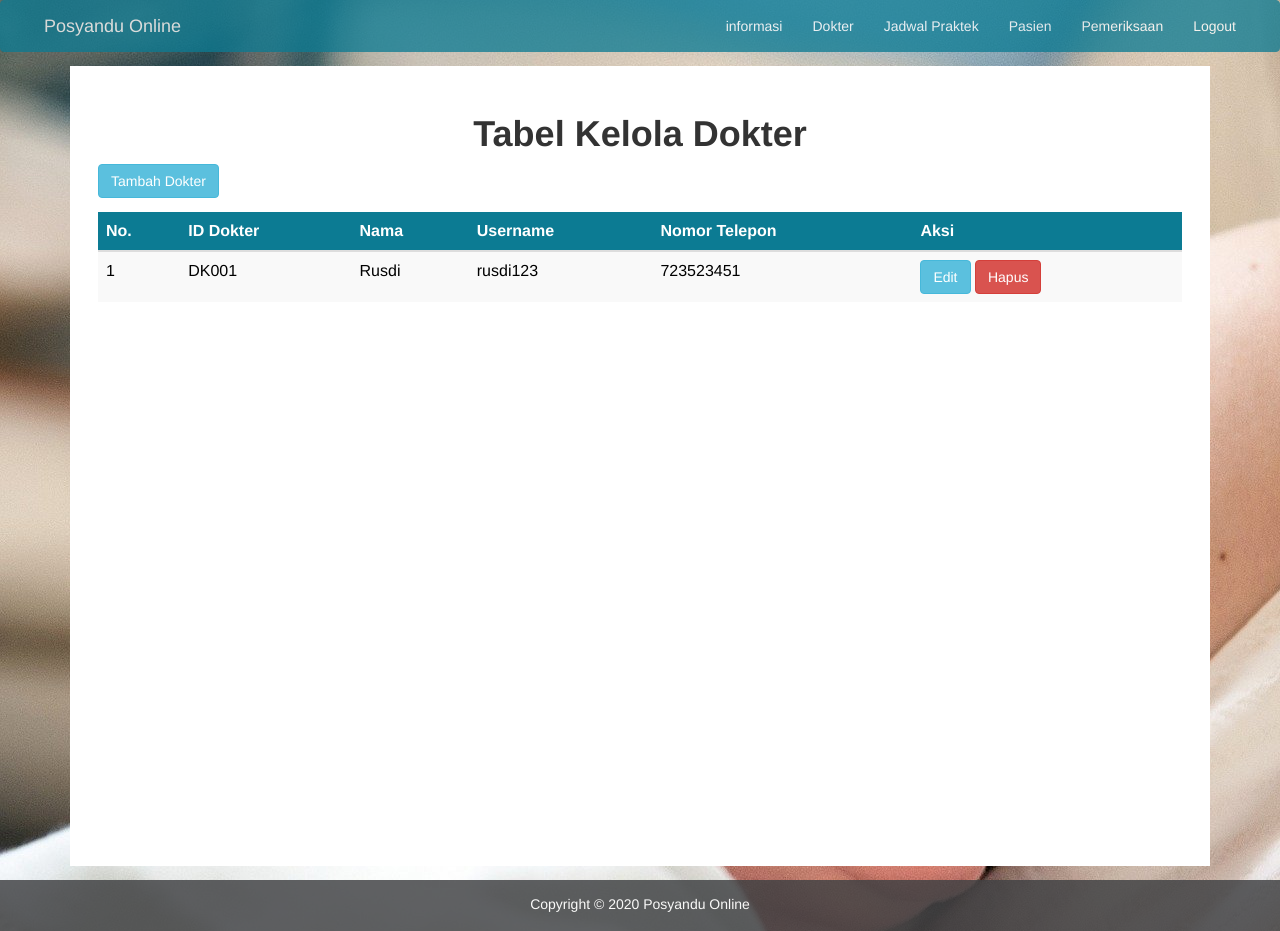
After one commit to ahmadfikri21/Posyandu, a CodeIgniter app: page /Posyandu/pengelola/dokter in a window 1280 px wide. The commit adds this page. Run offline with CodeIgniter, Linux system fonts and the light colour scheme; data comes from the database, SQL or seed files in the repository.

Commit message:
Pengelola Ditambah kelola Dokter, tapi blm selesai

```diff
--- a/application/config/autoload.php
+++ b/application/config/autoload.php
@@ -132,4 +132,4 @@ $autoload['language'] = array();
 |
 |	$autoload['model'] = array('first_model' => 'first');
 */
-$autoload['model'] = array('Pasien_model');
+$autoload['model'] = array('Pasien_model','Pengelola_model');
--- a/application/controllers/Pengelola.php
+++ b/application/controllers/Pengelola.php
@@ -3,6 +3,36 @@
         public function index(){
             $this->load->view('Pengelola/login');
         }
+
+        public function login(){
+
+        }
+
+        public function dokter(){
+            $data['isiDokter'] = $this->Pengelola_model->get_Dokter();
+
+            $this->load->view("templates/pengelola/headerPengelola");
+            $this->load->view("pengelola/kelolaDokter",$data);
+            $this->load->view("templates/pengelola/footerPengelola");
+        }
+
+        public function editDokter($id_dokter){
+            $data['dokter'] = $this->Pengelola_model->get_Dokter($id_dokter);
+
+            $this->load->view("templates/pengelola/headerPengelola");
+            $this->load->view('Pengelola/editDokter',$data);
+            $this->load->view("templates/pengelola/footerPengelola");
+        }
+
+        public function updateDK(){
+            $this->Pengelola_model->updateDK();
+            redirect('pengelola/dokter');
+        }
+
+        public function hapusDokter(){
+
+        }
+
     }
 
 
--- /dev/null
+++ b/application/models/Pengelola_model.php
@@ -0,0 +1,31 @@
+<?php
+    class Pengelola_model extends CI_Model{
+        public function __construct(){
+            $this->load->database();
+        }
+
+        public function get_Dokter($id_dokter = NULL){
+            if($id_dokter != NULL){
+                $query = $this->db->get_where('dokter',array('id_dokter' => $id_dokter));
+
+                return $query->row_array();
+            }
+
+            $query = $this->db->get('dokter');
+
+            return $query->result_array();
+        }
+
+        public function updateDK(){
+            $data = array(
+                'id_dokter' => $this->input->post('id_dokter'),
+                'nama' => $this->input->post('nama'),
+                'username' => $this->input->post('username'),
+                'no_telp' => $this->input->post('no_telp')
+            );
+
+            $this->db->where('id_dokter',$this->input->post('id_dokter'));
+            return $this->db->update('dokter',$data);
+        }
+    }
+?>
--- /dev/null
+++ b/application/views/Pengelola/kelolaDokter.php
@@ -0,0 +1,32 @@
+<div class="container">
+    <div class="panel-kelola-dokter">
+        <h1>Tabel Kelola Dokter</h1>
+        <a href="" class="btn btn-info tambah-dk">Tambah Dokter</a>
+        <table class="table table-striped">
+            <thead>
+                <tr class="head-tb-dk">
+                    <th>No.</th>
+                    <th>ID Dokter</th>
+                    <th>Nama</th>
+                    <th>Username</th>
+                    <th>Nomor Telepon</th>
+                    <th>Aksi</th>
+                </tr>
+            </thead>
+            <tbody>
+                <?php $i = 1 ?>
+                <?php foreach($isiDokter as $dokter): ?>
+                <tr>
+                    <td><?= $i++; ?></td>
+                    <td><?= $dokter['id_dokter'] ?></td>
+                    <td><?= $dokter['nama'] ?></td>
+                    <td><?= $dokter['username'] ?></td>
+                    <td><?= $dokter['no_telp'] ?></td>
+                    <td><a class="btn btn-info btn-small" href="<?php echo site_url('/Pengelola/editDokter/' . $dokter['id_dokter']); ?>">Edit</a>
+                        <a class="btn btn-danger btn-small" href="<?php echo site_url('/Pengelola/hapusDokter/' . $dokter['id_dokter']); ?>">Hapus</a></td>
+                </tr>
+                <?php endforeach; ?>
+            </tbody>
+        </table>
+    </div>
+</div>
--- a/application/views/templates/pengelola/footerPengelola.php
+++ b/application/views/templates/pengelola/footerPengelola.php
@@ -0,0 +1,4 @@
+<footer><p>Copyright &copy; 2020 Posyandu Online</p></footer>
+    </div>
+</body>
+</html>
--- a/application/views/templates/pengelola/headerPengelola.php
+++ b/application/views/templates/pengelola/headerPengelola.php
@@ -0,0 +1,24 @@
+<html>
+
+<head>
+    <link rel="stylesheet" href="<?php echo base_url() ?>assets/css/bootstrap.css">
+    <link rel="stylesheet" href="<?php echo base_url() ?>/assets/css/style.css">
+    <title>Posyandu</title>
+</head>
+
+<body>
+    <div class="container-body">
+        <nav class="navbar navbar-inverse nav-color nav-pasien">
+            <div class="container-fluid nav-con">
+                <div class="navbar-header">
+                    <a class="navbar-brand nav-txt-color" href="<?php echo base_url(); ?>pengelola/informasi">Posyandu Online</a>
+                </div>
+                <ul class="nav navbar-nav nav-txt-color navbar-right">
+                    <li><a href="<?php echo base_url(); ?>pengelola/informasi">informasi</a></li>
+                    <li><a href="<?php echo base_url(); ?>pengelola/dokter">Dokter</a></li>
+                    <li><a href="<?php echo base_url() ?>pengelola/jadwalPraktek">Jadwal Praktek</a></li>
+                    <li><a href="<?php echo base_url() ?>pengelola/pasien">Pasien</a></li>
+                    <li><a href="<?php echo base_url() ?>pengelola/pemeriksaan">Pemeriksaan</a></li>
+                    <li><a href="<?php echo base_url() ?>pengelola/logout">Logout</a></li>
+                </ul>
+        </nav>
--- a/assets/css/style.css
+++ b/assets/css/style.css
@@ -382,8 +382,31 @@ footer p{/* mengatur tulisan di footer */
 }
 /*----------------------------------------------------CSS PENGELOLA--------------------------------------------------- */
 .login-panel{
-    background: #00A8CC;
+    background: #fff;
     padding: 1em;
     border-radius:10px;
     margin-top:15%;
+    margin-bottom:15%;
 }
+
+.panel-kelola-dokter{
+    background:#fff;
+    padding:2em;
+    margin-top: 1em;
+    margin-bottom :1em;
+    height: 100%;
+}
+
+.panel-kelola-dokter h1{
+    text-align:center;
+    font-weight: bold;
+}
+
+.head-tb-dk{ /* merubah warna thead di kelola dokter */
+    background:#0C7B93;
+    color:white;
+}
+
+.tambah-dk{  /* btn tambah kelola dokter */
+    margin-bottom:1em;
+}
```
Also changed, not shown: application/views/Pengelola/editDokter.php (added, +24 -0 lines), application/views/Pengelola/login.php (+21 -1 lines).
